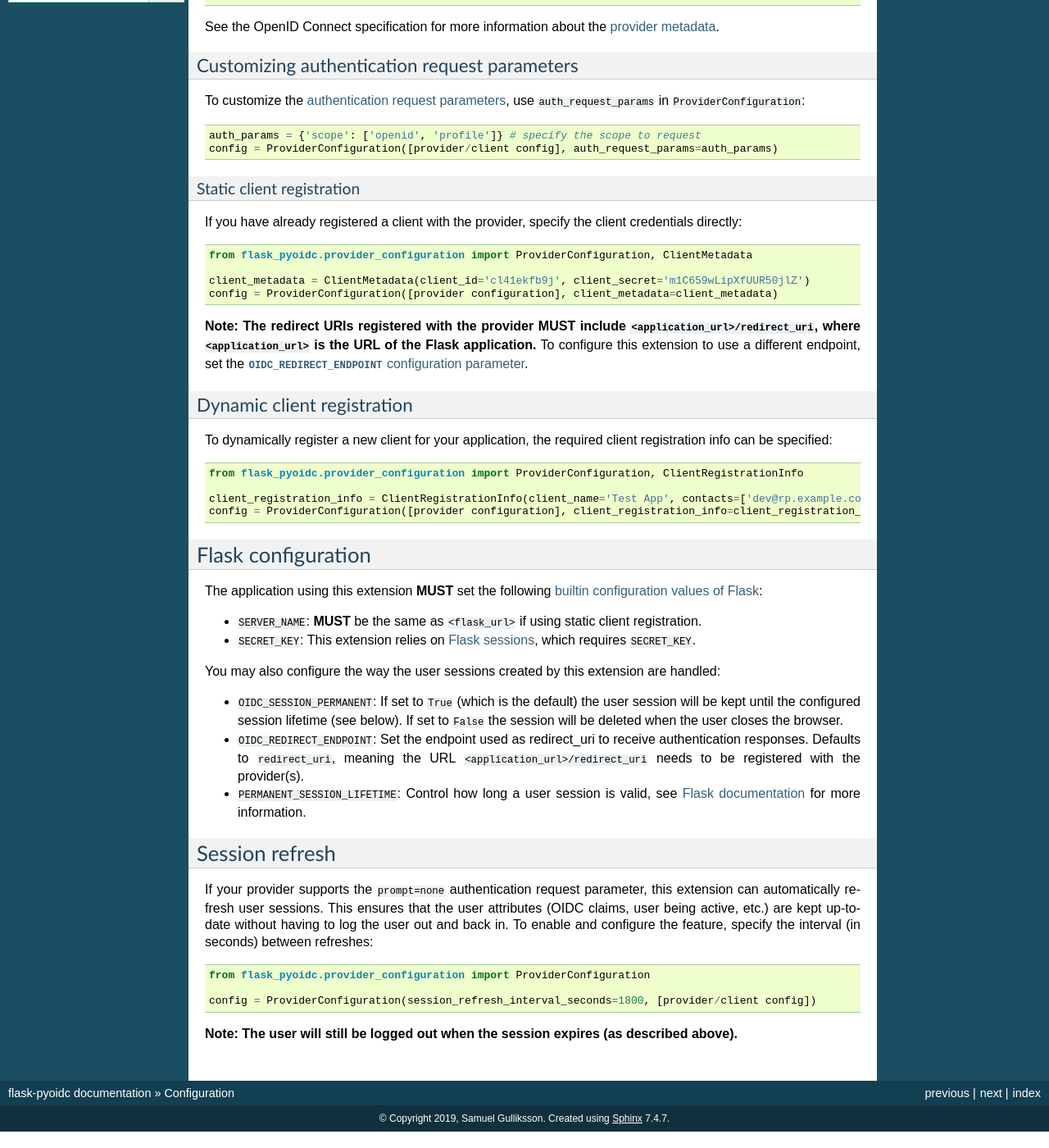
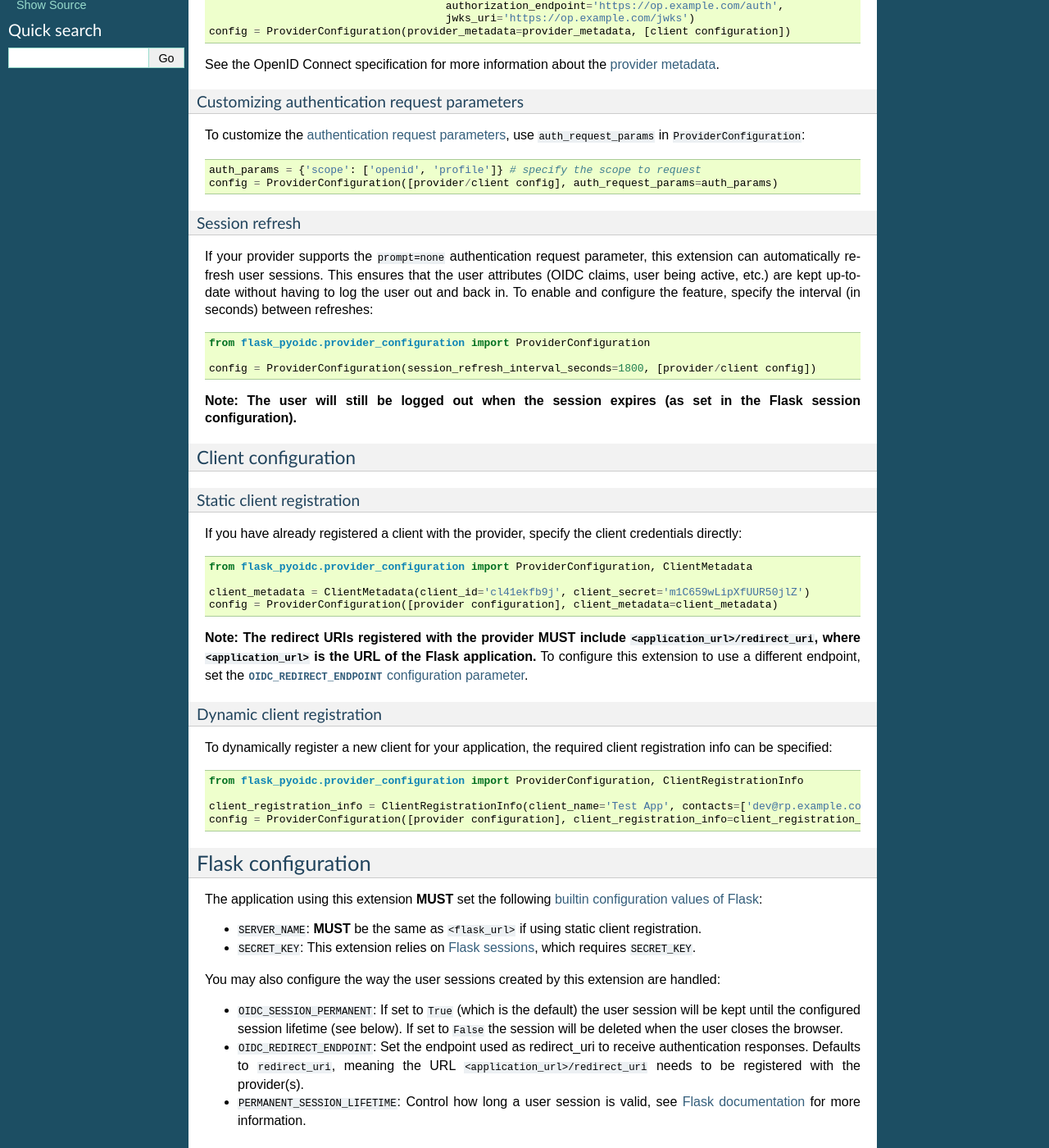
Before and after one commit to zamzterz/Flask-pyoidc, a Sphinx documentation site: the page built from docs/configuration.md, in a window 1280 px wide and 1400 px high, scrolled down 562 px. Shown: the whole window at 82% size. Built offline with Sphinx 7.4.7, drawn with Linux system fonts in a browser that asks for light colours; some of the changed text lies outside the part shown.

Commit message:
More cleanup.

````diff
--- a/docs/configuration.md
+++ b/docs/configuration.md
@@ -6,7 +6,9 @@ Both static and dynamic provider configuration discovery, as well as static
 and dynamic client registration, is supported. The different modes of provider configuration can be combined with any
 of the client registration modes.
 
-### Dynamic provider configuration
+### Provider configuration
+
+#### Dynamic provider configuration
 
 To use a provider which supports dynamic discovery it suffices to specify the issuer URL:
 ```python
@@ -15,7 +17,7 @@ from flask_pyoidc.provider_configuration import ProviderConfiguration
 config = ProviderConfiguration(issuer='https://op.example.com', [client configuration])
 ```
 
-### Static provider configuration
+#### Static provider configuration
 
 To use a provider not supporting dynamic discovery, the static provider metadata can be specified:
 ```python
@@ -30,13 +32,29 @@ config = ProviderConfiguration(provider_metadata=provider_metadata, [client conf
 See the OpenID Connect specification for more information about the
 [provider metadata](https://openid.net/specs/openid-connect-discovery-1_0.html#ProviderMetadata).
 
-### Customizing authentication request parameters
+#### Customizing authentication request parameters
 To customize the [authentication request parameters](https://openid.net/specs/openid-connect-core-1_0.html#AuthRequest),
 use `auth_request_params` in `ProviderConfiguration`:
 ```python
 auth_params = {'scope': ['openid', 'profile']} # specify the scope to request
 config = ProviderConfiguration([provider/client config], auth_request_params=auth_params)
 ```
+
+#### Session refresh
+
+If your provider supports the `prompt=none` authentication request parameter, this extension can automatically refresh
+user sessions. This ensures that the user attributes (OIDC claims, user being active, etc.) are kept up-to-date without
+having to log the user out and back in. To enable and configure the feature, specify the interval (in seconds) between
+refreshes:
+```python
+from flask_pyoidc.provider_configuration import ProviderConfiguration
+
+config = ProviderConfiguration(session_refresh_interval_seconds=1800, [provider/client config])
+```
+
+**Note: The user will still be logged out when the session expires (as set in the Flask session configuration).**
+
+### Client configuration
 
 #### Static client registration
 
@@ -53,7 +71,7 @@ where `<application_url>` is the URL of the Flask application.**
 To configure this extension to use a different endpoint, set the
 [`OIDC_REDIRECT_ENDPOINT` configuration parameter](#flask-configuration).
 
-### Dynamic client registration
+#### Dynamic client registration
 
 To dynamically register a new client for your application, the required client registration info can be specified:
 
@@ -81,17 +99,3 @@ You may also configure the way the user sessions created by this extension are h
   `redirect_uri`, meaning the URL `<application_url>/redirect_uri` needs to be registered with the provider(s).
 * `PERMANENT_SESSION_LIFETIME`: Control how long a user session is valid, see
   [Flask documentation](http://flask.pocoo.org/docs/1.0/config/#PERMANENT_SESSION_LIFETIME) for more information.
-
-## Session refresh
-
-If your provider supports the `prompt=none` authentication request parameter, this extension can automatically refresh
-user sessions. This ensures that the user attributes (OIDC claims, user being active, etc.) are kept up-to-date without
-having to log the user out and back in. To enable and configure the feature, specify the interval (in seconds) between
-refreshes:
-```python
-from flask_pyoidc.provider_configuration import ProviderConfiguration
-
-config = ProviderConfiguration(session_refresh_interval_seconds=1800, [provider/client config])
-```
-
-**Note: The user will still be logged out when the session expires (as described above).**
````
